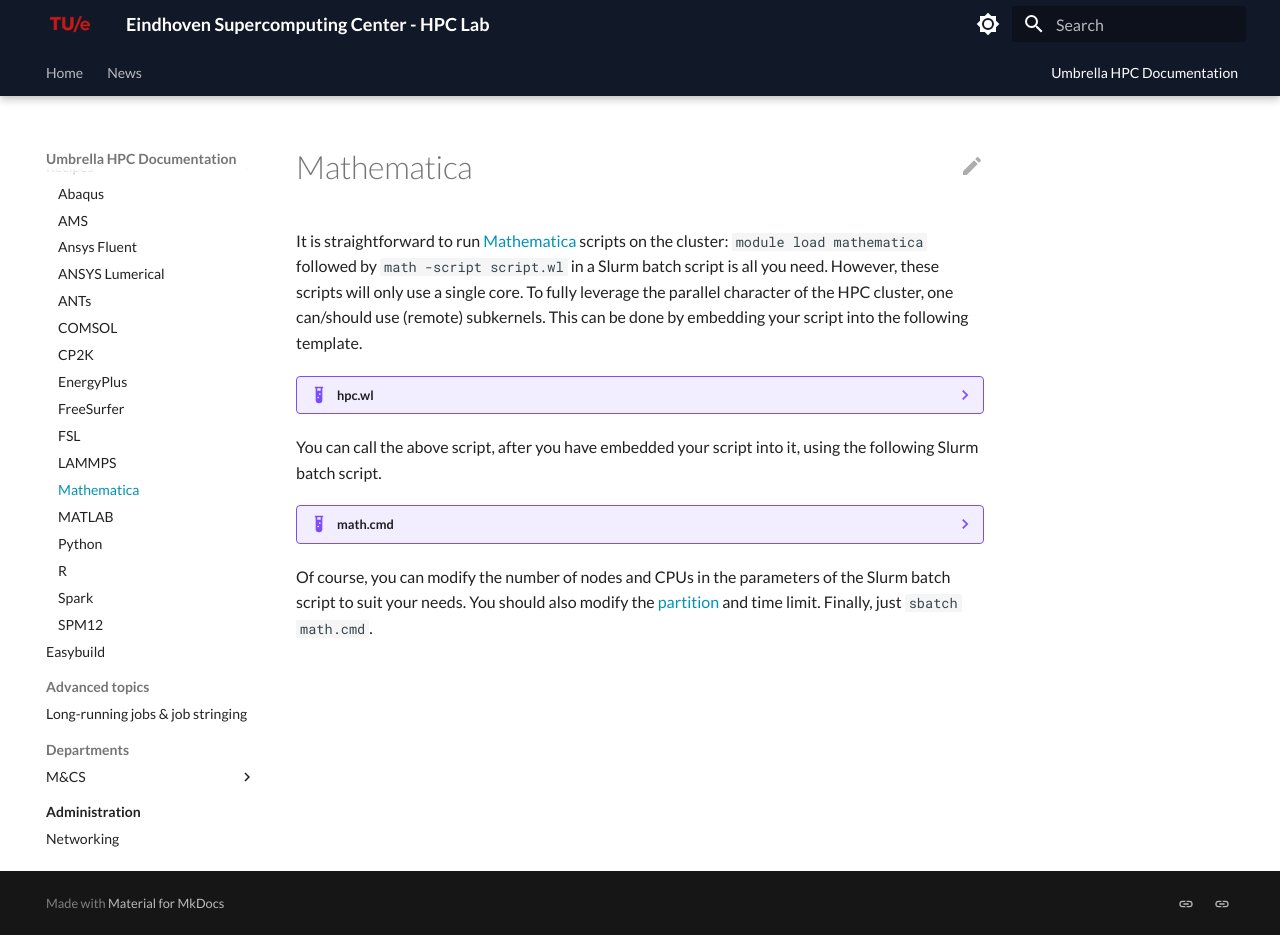
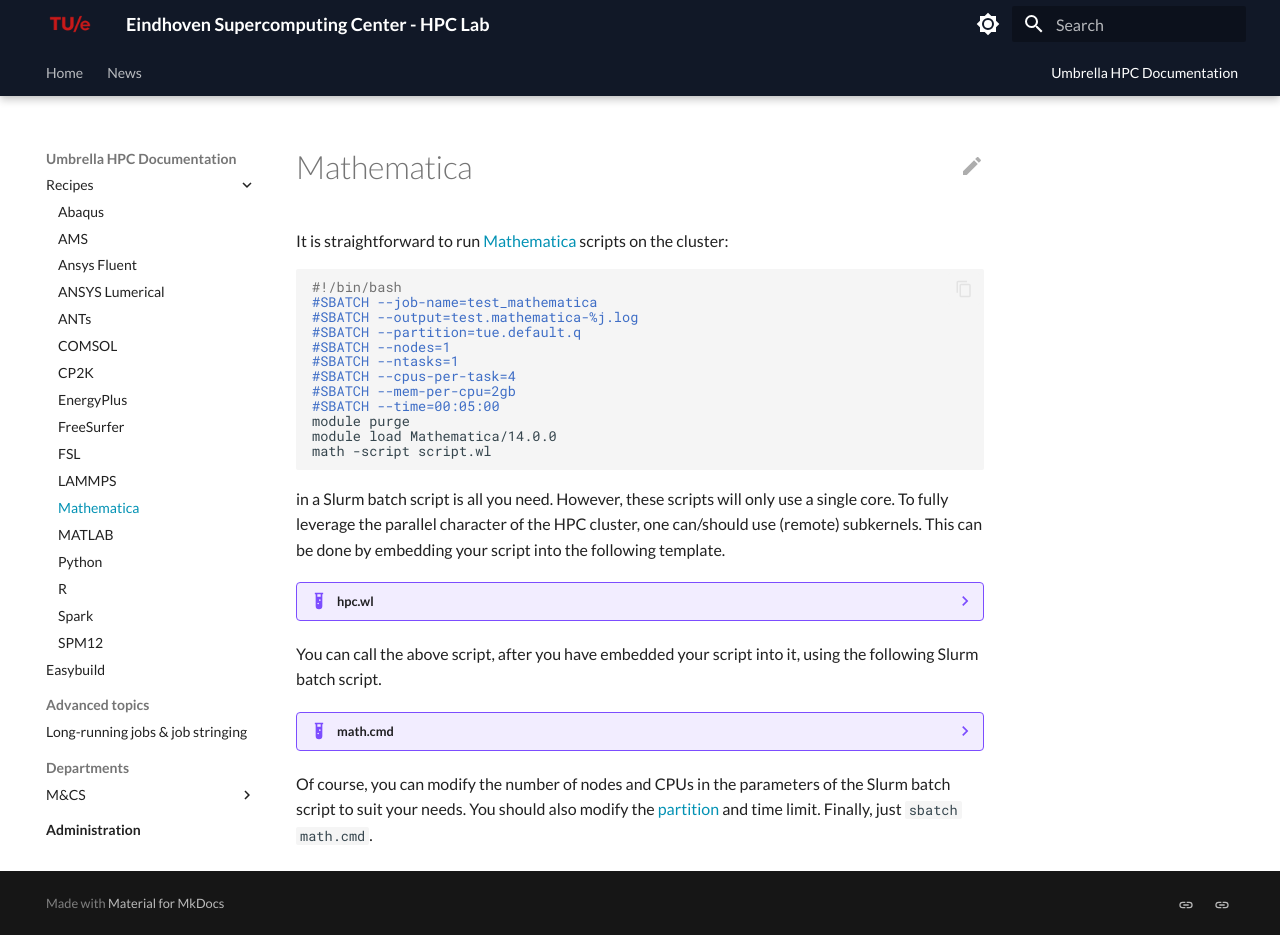
Before and after one commit to gferhpc/supercomputing.tue.nl, an MkDocs documentation site: the page built from pages/documentation/software/recipes/mathematica.md, in a window 1280 px wide and 935 px high. Built offline with MkDocs 1.6.1 and Material for MkDocs 9.7.7, drawn with Linux system fonts in a browser that asks for light colours.

Commit message:
Update mathematica.md

````diff
--- a/pages/documentation/software/recipes/mathematica.md
+++ b/pages/documentation/software/recipes/mathematica.md
@@ -2,7 +2,26 @@
 
 It is straightforward to run
 [Mathematica](https://www.wolfram.com/mathematica/){:target=_blank} scripts on the
-cluster: `module load mathematica` followed by `math -script script.wl`
+cluster:
+
+```slurm
+#!/bin/bash
+#SBATCH --job-name=test_mathematica
+#SBATCH --output=test.mathematica-%j.log
+#SBATCH --partition=tue.default.q
+#SBATCH --nodes=1
+#SBATCH --ntasks=1
+#SBATCH --cpus-per-task=4
+#SBATCH --mem-per-cpu=2gb
+#SBATCH --time=00:05:00
+module purge
+module load Mathematica/14.0.0
+math -script script.wl
+```
+
+
+
+
 in a Slurm batch script is all you need. However, these scripts will
 only use a single core. To fully leverage the parallel character of the
 HPC cluster, one can/should use (remote) subkernels. This can be done by
````
